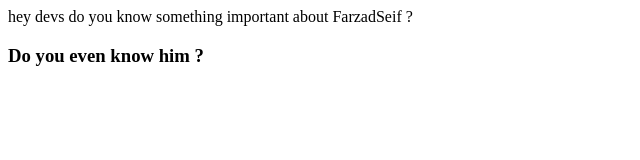
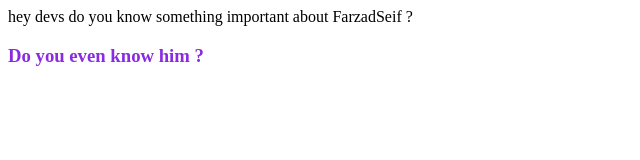
Before and after one commit to Fiesdazraf/welcome, a plain HTML site: page index.html in a window 1280 px wide. Shown: the whole page, without its empty margins (0-640 px from the left). Drawn offline with Linux system fonts and the light colour scheme.

Commit message:
added style

```diff
--- a/index.html
+++ b/index.html
@@ -5,6 +5,6 @@
     </head>
     <body>
         hey devs do you know something important about FarzadSeif ?
-        <h3>Do you even know him ?</h3>
+        <h3 style="color: blueviolet;">Do you even know him ?</h3>
     </body>
 </html>
```
